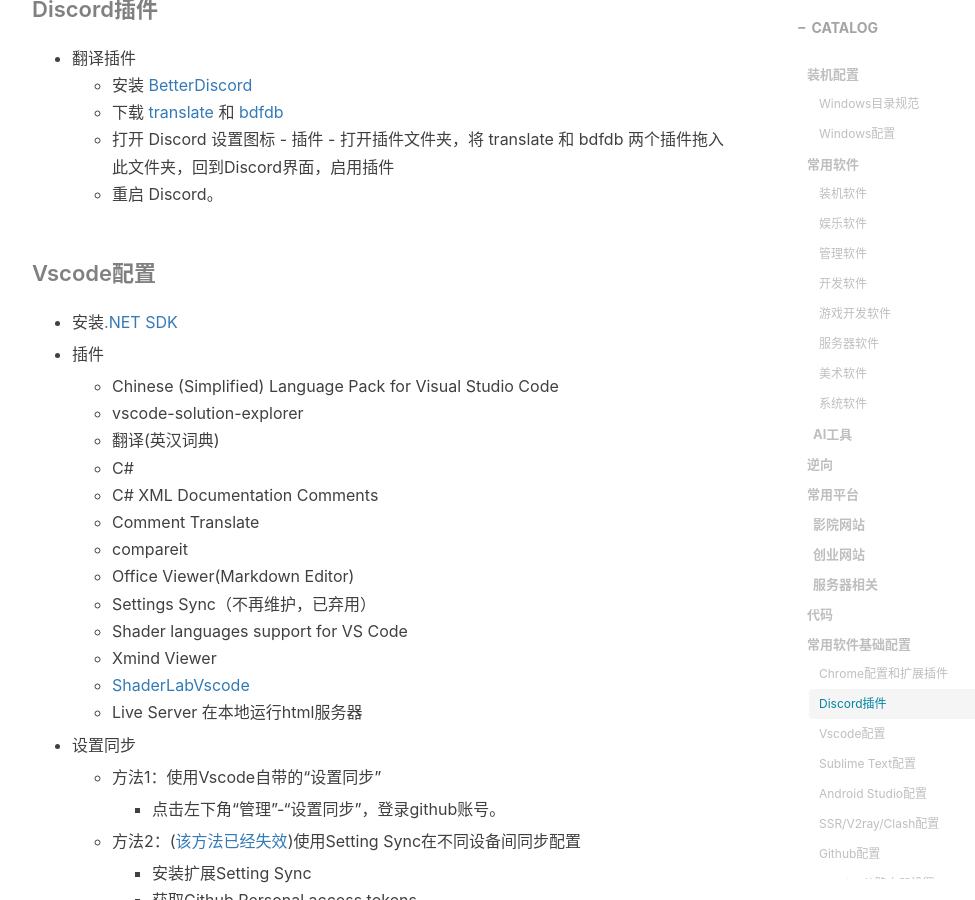
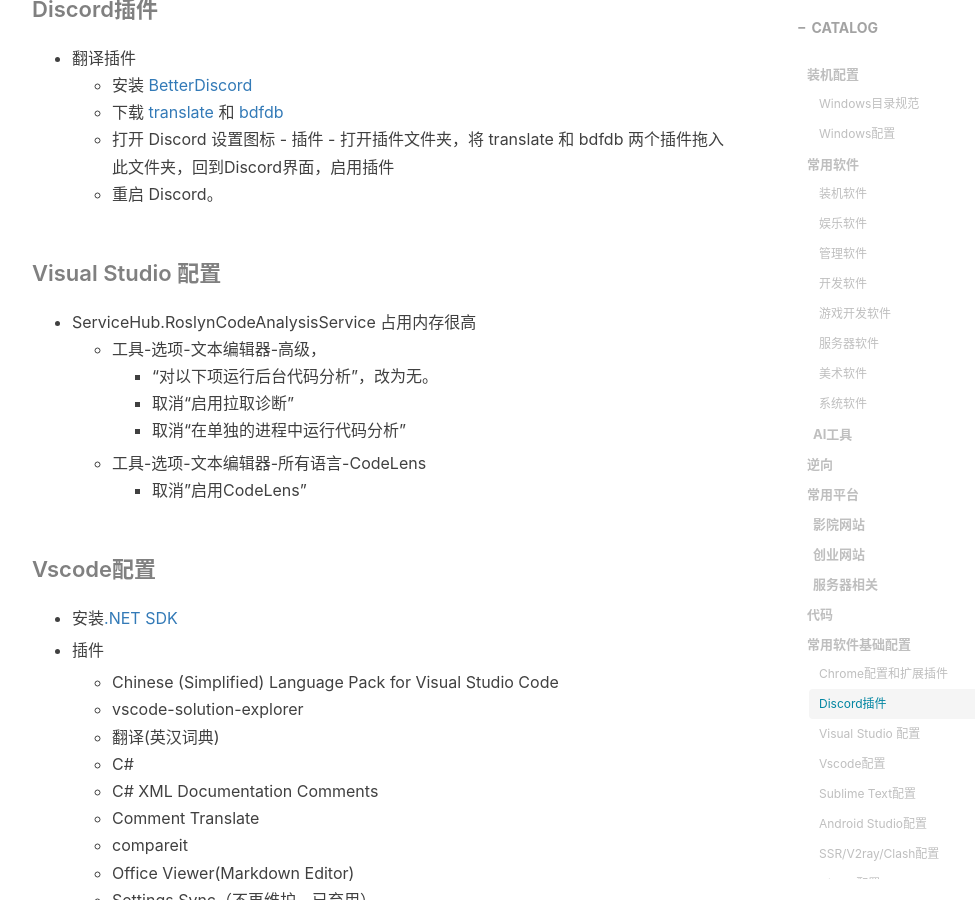
Before and after one commit to gumcstronger/gumcstronger.github.io, a Jekyll site: the page built from _posts/2022/2022-08-24-windows.md, in a window 1280 px wide and 900 px high, scrolled down 6901 px. Shown: the whole window, without its empty margins (233-1208 px from the left). Built offline with Jekyll 4.4.1, drawn with Linux system fonts in a browser that asks for light colours; comment, search, counter and statistics services are not loaded.

Commit message:
Update 2022-08-24-windows.md

```diff
--- a/_posts/2022/2022-08-24-windows.md
+++ b/_posts/2022/2022-08-24-windows.md
@@ -223,6 +223,16 @@
   * 下载 [translate](https://betterdiscord.app/plugins?filter=translate) 和 [bdfdb](https://betterdiscord.app/plugins?filter=bdfdb)
   * 打开 Discord 设置图标 - 插件 - 打开插件文件夹，将 translate 和 bdfdb 两个插件拖入此文件夹，回到Discord界面，启用插件
   * 重启 Discord。
+
+#### Visual Studio 配置
+
+* ServiceHub.RoslynCodeAnalysisService 占用内存很高
+  * 工具-选项-文本编辑器-高级，
+    * “对以下项运行后台代码分析”，改为无。
+    * 取消“启用拉取诊断”
+    * 取消“在单独的进程中运行代码分析”
+  * 工具-选项-文本编辑器-所有语言-CodeLens
+    * 取消"启用CodeLens"
 
 #### Vscode配置
 
```
